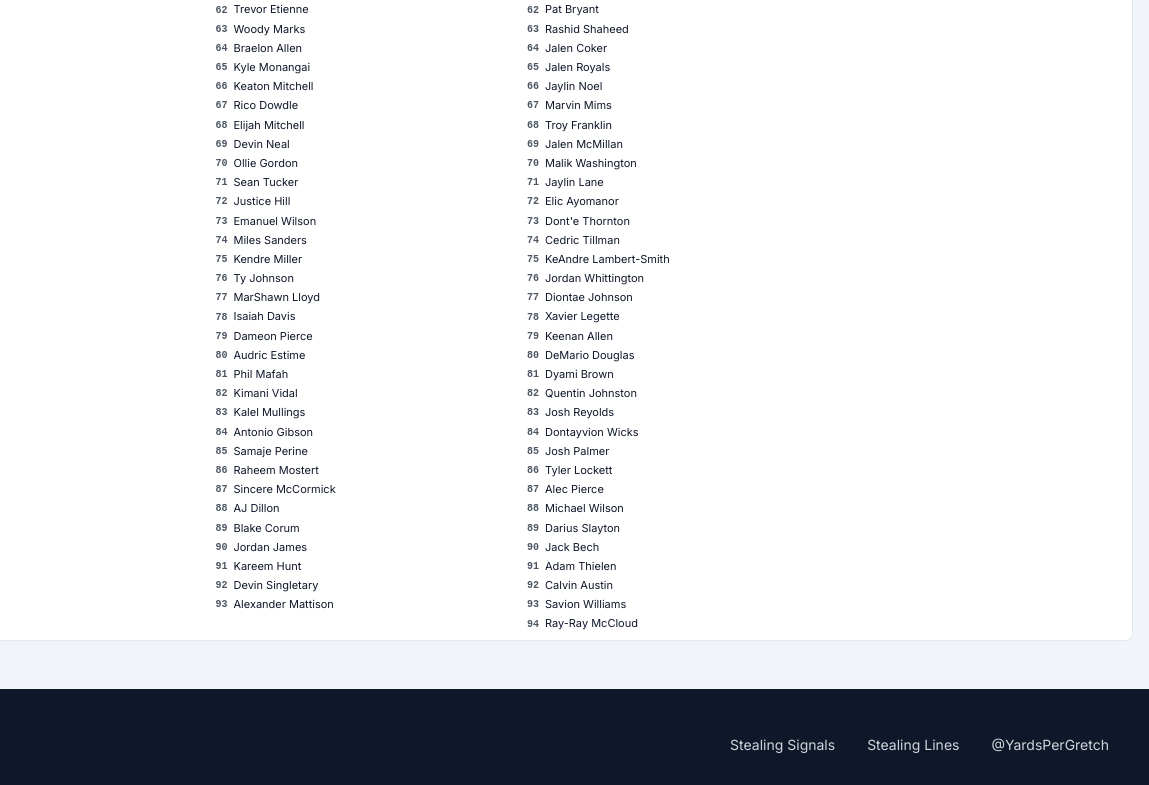
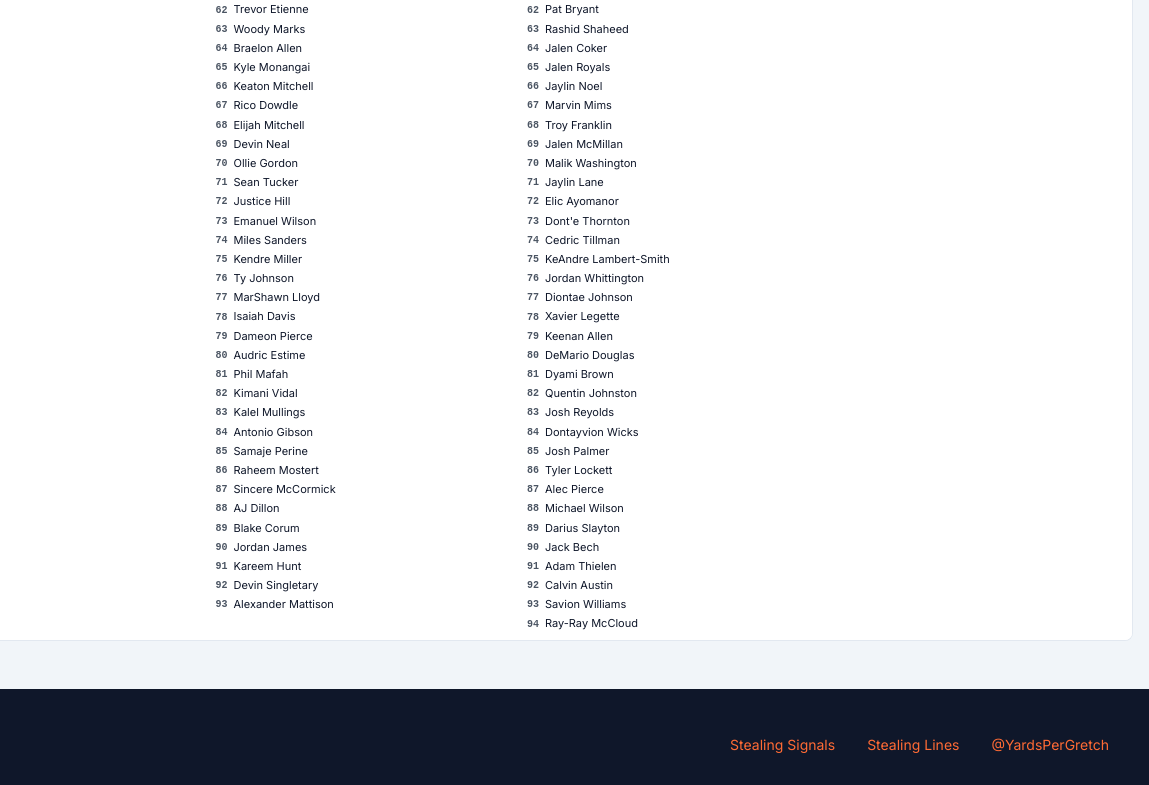
Before and after one commit to Alt0Pal0/Gretch-2025-Rankings, a plain HTML site: page index.html in a window 1280 px wide. Shown: the part 1254-2039 px from the top of the page, 131-1280 px from the left. Drawn offline with Linux system fonts and the light colour scheme.

Commit message:
hello world

```diff
--- a/css/design-system.css
+++ b/css/design-system.css
@@ -453,7 +453,7 @@
 }
 
 .footer-link {
-  color: var(--ss-gray-light);
+  color: var(--ss-orange-primary);
   text-decoration: none;
   font-size: 0.875rem;
   transition: color 0.3s ease;
```
